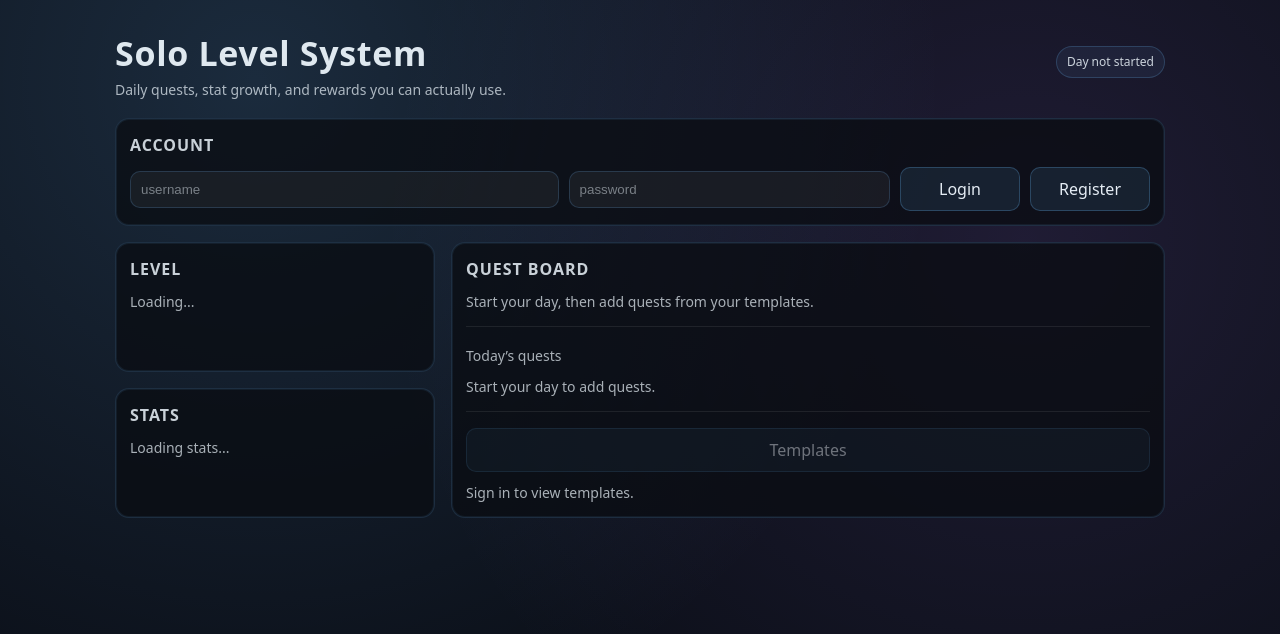
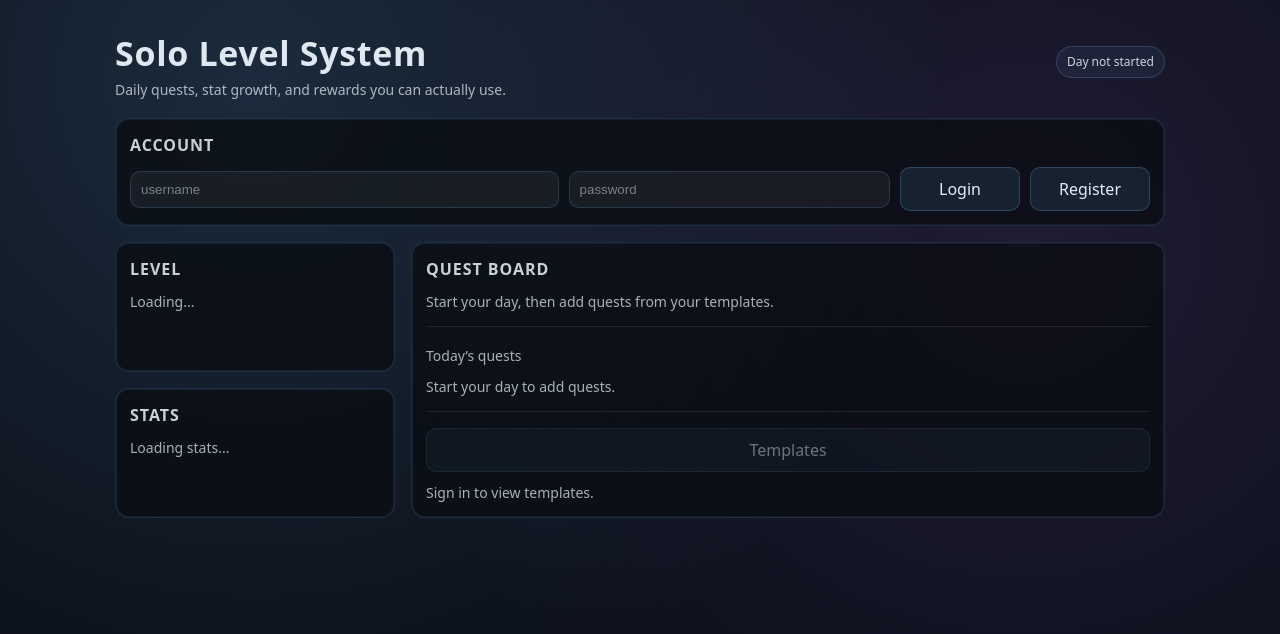
Before and after one commit to krisuryanshi/solo-level-system, a React (Vite) app in the folder client/: page / in a window 1280 px wide. Shown: the top 634 px of the page. Built offline with nearby package versions, Linux system fonts and the light colour scheme.

Commit message:
fix placeholders for quest text fields

```diff
--- a/client/src/App.css
+++ b/client/src/App.css
@@ -40,7 +40,7 @@
 /* grid */
 .grid {
   display: grid;
-  grid-template-columns: minmax(280px, 320px) 1fr;
+  grid-template-columns: minmax(240px, 280px) 1fr;
   gap: 16px;
 }
 
--- a/client/src/App.jsx
+++ b/client/src/App.jsx
@@ -522,7 +522,7 @@ export default function App() {
                       className="input"
                       value={quickTitle}
                       onChange={(e) => setQuickTitle(e.target.value)}
-                      placeholder="Quick add (e.g., Grocery run, CS project)"
+                      placeholder="Quest title (e.g., hit legs, CS assignment, pray)"
                     />
 
                     <select
@@ -544,7 +544,7 @@ export default function App() {
                       value={quickMinutes}
                       min={1}
                       max={quickMaxMinutes}
-                      placeholder={quickType ? `min (up to ${quickMaxMinutes})` : "min"}
+                      placeholder={quickType ? `Min (up to ${quickMaxMinutes})` : "Min"}
                       onChange={(e) => setQuickMinutes(keepDigits(e.target.value))}
                     />
 
```
